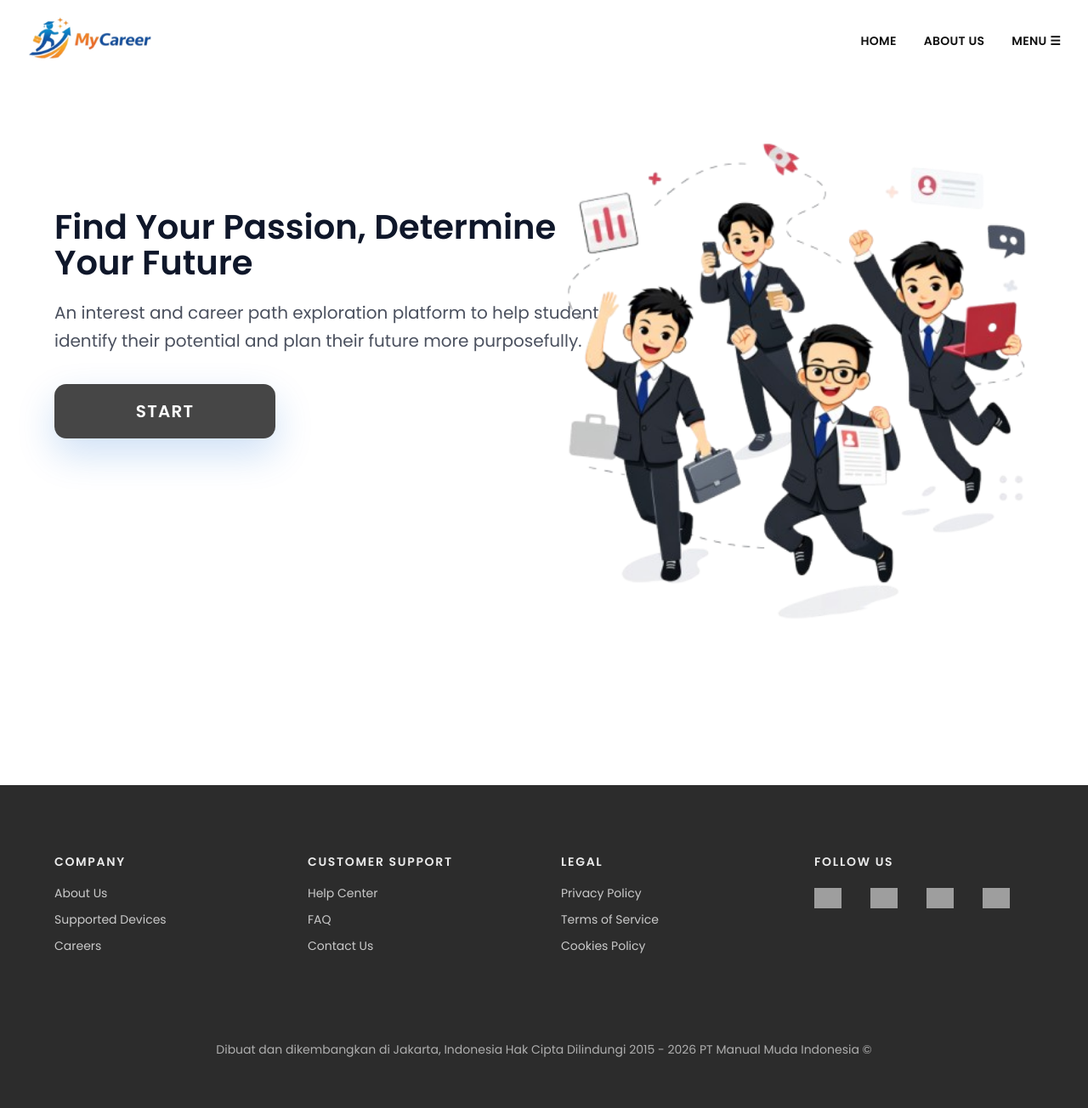
After one commit to Pizzaman897/MyCareer, a PHP site: page /app/views/students/landing.php in a window 1280 px wide. The commit adds this page. Shown: the whole page at 85% size. Run offline with PHP 8.4, Linux system fonts and the light colour scheme; grey boxes are pictures that could not be loaded.

Commit message:
feat: prebuilt-component-and-landing-page

```diff
--- /dev/null
+++ b/app/views/component/Footer.php
@@ -0,0 +1,130 @@
+<footer class="mycareer-footer">
+    <div class="mycareer-footer__columns">
+        <div class="mycareer-footer__col">
+            <h4>Company</h4>
+            <a href="/about">About Us</a>
+            <a href="/support">Supported Devices</a>
+            <a href="/careers">Careers</a>
+        </div>
+
+        <div class="mycareer-footer__col">
+            <h4>Customer Support</h4>
+            <a href="/help">Help Center</a>
+            <a href="/faq">FAQ</a>
+            <a href="/contact">Contact Us</a>
+        </div>
+
+        <div class="mycareer-footer__col">
+            <h4>Legal</h4>
+            <a href="/privacy">Privacy Policy</a>
+            <a href="/terms">Terms of Service</a>
+            <a href="/cookies">Cookies Policy</a>
+        </div>
+
+        <div class="mycareer-footer__col mycareer-footer__social">
+            <h4>Follow Us</h4>
+            <div class="mycareer-footer__social-grid">
+                <a href="https://www.instagram.com" target="_blank" rel="noopener noreferrer" aria-label="Instagram">
+                    <img src="https://upload.wikimedia.org/wikipedia/commons/thumb/9/95/Instagram_logo_2022.svg/330px-Instagram_logo_2022.svg.png" alt="Instagram">
+                </a>
+                <a href="https://www.x.com" target="_blank" rel="noopener noreferrer" aria-label="X">
+                    <img src="https://upload.wikimedia.org/wikipedia/commons/thumb/5/57/X_logo_2023_%28white%29.png/960px-X_logo_2023_%28white%29.png?_=20230728230735" alt="X">
+                </a>
+                <a href="https://www.facebook.com" target="_blank" rel="noopener noreferrer" aria-label="Facebook">
+                    <img src="https://upload.wikimedia.org/wikipedia/commons/c/cd/Facebook_logo_%28square%29.png" alt="Facebook">
+                </a>
+                <a href="https://www.youtube.com" target="_blank" rel="noopener noreferrer" aria-label="YouTube">
+                    <img src="https://upload.wikimedia.org/wikipedia/commons/thumb/0/09/YouTube_full-color_icon_%282017%29.svg/1280px-YouTube_full-color_icon_%282017%29.svg.png?_=20240107144800" alt="YouTube">
+                </a>
+            </div>
+        </div>
+    </div>
+
+    <div class="mycareer-footer__credits">
+        Dibuat dan dikembangkan di Jakarta, Indonesia Hak Cipta Dilindungi 2015 - 2026 PT Manual Muda Indonesia ©
+    </div>
+</footer>
+
+<style>
+.mycareer-footer {
+    width: 100%;
+    height: 380px;
+    padding: 80px 64px;
+    background: #2c2c2c;
+    color: rgba(255, 255, 255, 0.85);
+    font-family: 'Poppins', system-ui, -apple-system, BlinkMacSystemFont, 'Segoe UI', sans-serif;
+    box-sizing: border-box;
+}
+
+.mycareer-footer__columns {
+    display: flex;
+    flex-wrap: wrap;
+    gap: 40px;
+    justify-content: space-between;
+    max-width: 1160px;
+    margin: 0 auto 24px;
+}
+
+.mycareer-footer__col {
+    min-width: 160px;
+    flex: 1;
+}
+
+.mycareer-footer__col h4 {
+    margin: 0 0 16px;
+    font-size: 14px;
+    letter-spacing: 0.12em;
+    text-transform: uppercase;
+    color: rgba(255, 255, 255, 0.9);
+}
+
+.mycareer-footer__col a {
+    display: block;
+    margin-bottom: 10px;
+    color: rgba(255, 255, 255, 0.75);
+    text-decoration: none;
+    font-size: 14px;
+}
+
+.mycareer-footer__col a:hover {
+    color: #fff;
+}
+
+.mycareer-footer__social-grid {
+    display: grid;
+    grid-template-columns: repeat(4, minmax(40px, 1fr));
+    gap: 6px;
+    align-items: center;
+}
+
+.mycareer-footer__social-grid img {
+    width: 32px;
+    height: 32px;
+    display: block;
+    object-fit: contain;
+}
+
+.mycareer-footer__credits {
+    text-align: center;
+    font-size: 14px;
+    color: rgba(255, 255, 255, 0.62);
+    padding-top: 67px;
+}
+
+@media (max-width: 780px) {
+    .mycareer-footer {
+        padding: 40px 24px;
+    }
+
+    .mycareer-footer__columns {
+        flex-direction: column;
+        gap: 24px;
+        align-items: flex-start;
+    }
+
+    .mycareer-footer__social-grid {
+        grid-template-columns: repeat(4, minmax(40px, 1fr));
+        gap: 12px;
+    }
+}
+</style>
--- /dev/null
+++ b/app/views/component/Header.php
@@ -0,0 +1,80 @@
+<style>
+@import url('https://fonts.googleapis.com/css2?family=Poppins:wght@400;600&display=swap');
+
+header.mycareer-header {
+    display: flex;
+    align-items: center;
+    justify-content: space-between;
+    padding: 0 32px;
+    height: 96px;
+    background: #fff;
+    font-family: 'Poppins', system-ui, -apple-system, BlinkMacSystemFont, 'Segoe UI', sans-serif;
+}
+
+.mycareer-header-logo {
+    display: flex;
+    align-items: center;
+    gap: 14px;
+}
+
+.mycareer-header-logo img {
+    height: 74px;
+    width: auto;
+}
+
+.mycareer-header-nav {
+    display: flex;
+    align-items: center;
+    gap: 32px;
+}
+
+.mycareer-header-nav a {
+    text-decoration: none;
+    color: #111;
+    font-weight: 600;
+    font-size: 14px;
+    letter-spacing: 0.02em;
+}
+
+.mycareer-header-nav a:hover {
+    color: #0056d6;
+}
+
+.mycareer-header-menu {
+    display: block;
+    cursor: pointer;
+    font-size: 15px;
+    padding: 0;
+    border: none;
+    background: transparent;
+    color: #111;
+    font-weight: 600;
+    letter-spacing: 0.02em;
+}
+
+.mycareer-header-menu:hover {
+    color: #0056d6;
+}
+
+@media (max-width: 780px) {
+    .mycareer-header-nav a:not(.mycareer-header-menu) {
+        display: none;
+    }
+
+    .mycareer-header-menu {
+        display: block;
+    }
+}
+</style>
+
+<header class="mycareer-header">
+    <a class="mycareer-header-logo" href="/">
+        <img src="/asset/MyCareer-Logo.jpg" alt="MyCareer Logo">
+    </a>
+
+    <nav class="mycareer-header-nav" aria-label="Primary">
+        <a href="/" aria-current="page">HOME</a>
+        <a href="/about">ABOUT US</a>
+        <a class="mycareer-header-menu" href="/menu">MENU ☰</a>
+    </nav>
+</header>
--- /dev/null
+++ b/app/views/students/landing.php
@@ -0,0 +1,29 @@
+<!DOCTYPE html>
+<html lang="en">
+<head>
+    <meta charset="UTF-8">
+    <meta name="viewport" content="width=device-width, initial-scale=1.0">
+    <title>MyCareer – Landing</title>
+    <link rel="stylesheet" href="/css/landing.css">
+</head>
+<body>
+    <header>
+        <?php require_once __DIR__ . '/../component/Header.php'; ?>
+    </header>
+
+    <main class="landing-hero">
+        <div class="landing-hero-content">
+            <h1>Find Your Passion, Determine Your Future</h1>
+            <p>An interest and career path exploration platform to help students identify their potential and plan their future more purposefully.</p>
+            <a class="landing-hero-cta" href="/menu">START</a>
+        </div>
+
+        <div class="landing-hero-image">
+            <img src="/asset/Landing-Page-Picture.png" alt="Students planning their future">
+        </div>
+    </main>
+    <footer>
+        <?php require_once __DIR__ . '/../component/Footer.php'; ?>
+    </footer>
+</body>
+</html>
--- /dev/null
+++ b/public/css/landing.css
@@ -0,0 +1,119 @@
+/* Landing page styles */
+
+:root {
+    --bg: #ffffff;
+    --text: #0f172a;
+    --muted: rgba(15, 23, 42, 0.75);
+    --primary: #111827;
+    --primary-strong: #0b63d1;
+    --radius: 14px;
+}
+
+html, body {
+    height: 100%;
+}
+
+body {
+    margin: 0;
+    font-family: 'Poppins', system-ui, -apple-system, BlinkMacSystemFont, 'Segoe UI', sans-serif;
+    background: var(--bg);
+    color: var(--text);
+}
+
+.landing-hero {
+    min-height: calc(100vh - 96px);
+    position: relative;
+    padding: 60px 64px 64px;
+}
+
+.landing-hero-content {
+    position: absolute;
+    top: 150px;
+    left: 64px;
+    max-width: 680px;
+}
+
+.landing-hero-content h1 {
+    margin: 0 0 22px;
+    font-size: 40px;
+    line-height: 1.05;
+}
+
+.landing-hero-content p {
+    margin: 0 0 34px;
+    font-size: 20px;
+    line-height: 1.65;
+    color: var(--muted);
+}
+
+.landing-hero-cta {
+    display: inline-flex;
+    align-items: center;
+    justify-content: center;
+    width: 260px;
+    height: 64px;
+    font-size: 20px;
+    font-weight: 700;
+    letter-spacing: 0.06em;
+    text-decoration: none;
+    color: #fff;
+    background: #464646;
+    border-radius: var(--radius);
+    box-shadow: 0 18px 45px rgba(11, 99, 209, 0.2);
+    transition: transform 0.2s ease, box-shadow 0.2s ease;
+}
+
+.landing-hero-cta:hover {
+    transform: translateY(-2px);
+    box-shadow: 0 22px 55px rgba(11, 99, 209, 0.25);
+}
+
+.landing-hero-image {
+    position: absolute;
+    top: -60px;
+    right: 64px;
+    width: 560px;
+    height: auto;
+}
+
+.landing-hero-image img {
+    width: 100%;
+    height: auto;
+    max-width: 560px;
+}
+
+@media (max-width: 980px) {
+    .landing-hero {
+        display: flex;
+        flex-direction: column;
+        padding: 48px 32px;
+        text-align: center;
+    }
+
+    .landing-hero-content {
+        position: static;
+        max-width: 700px;
+    }
+
+    .landing-hero-image {
+        position: static;
+        max-width: 680px;
+        margin-top: 40px;
+        width: 100%;
+    }
+}
+
+@media (max-width: 520px) {
+    .landing-hero {
+        padding: 36px 22px;
+    }
+
+    .landing-hero-content h1 {
+        font-size: 2.2rem;
+    }
+
+    .landing-hero-cta {
+        width: 100%;
+        text-align: center;
+    }
+}
--- a/public/index.php
+++ b/public/index.php
@@ -6,7 +6,7 @@ use App\Core\Router;
 $router = new Router();
 
 //register routes
-
+$router->add('GET', '/landing', 'LandingController', 'landing');
 
 
 $router->run();
```
Also changed, not shown: app/controllers/LandingController.php (added, +9 -0 lines), public/asset/Landing-Page-Picture.png (added), public/asset/MyCareer-Logo.jpg (added).
